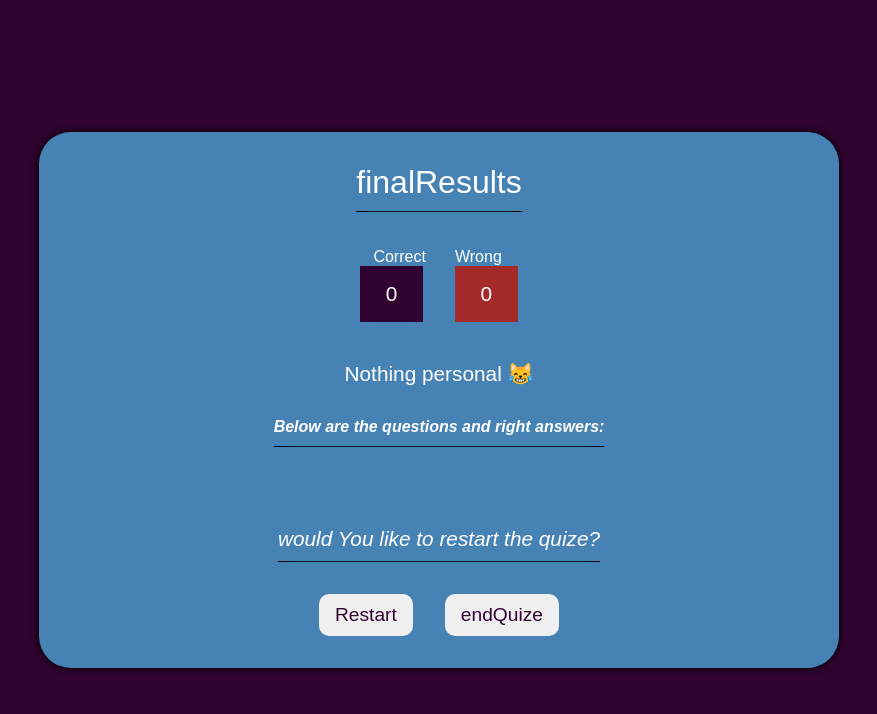
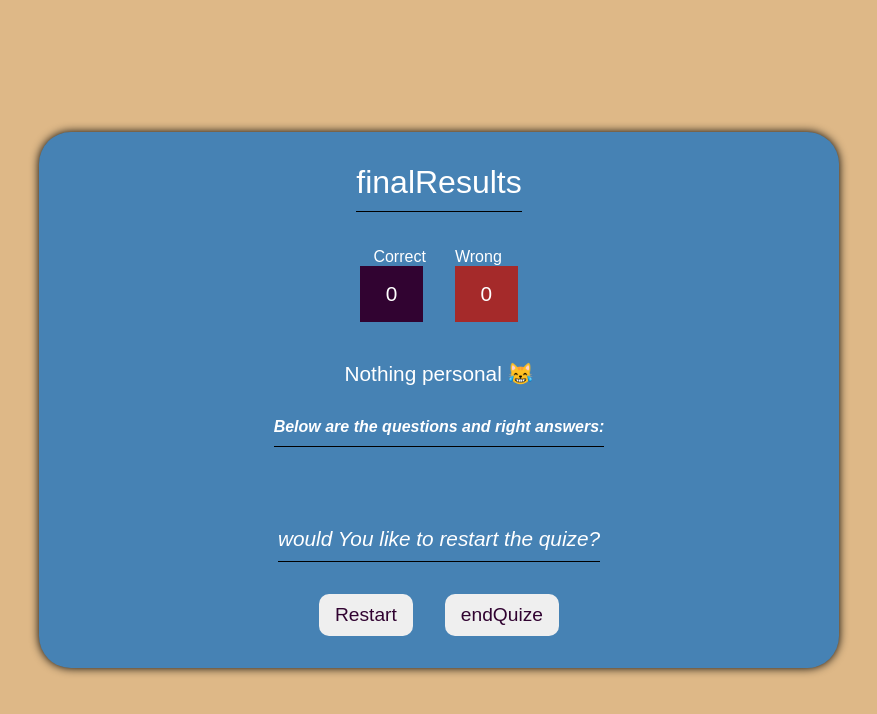
Before and after one commit to RashJrEdmund/quiz-app, a React (Create React App) app: page /results in a window 1280 px wide. Shown: the top 714 px of the page, without its empty margins (201-1078 px from the left). Built offline with nearby package versions, Linux system fonts and the light colour scheme.

Commit message:
changed the results main bg to burlywood

```diff
--- a/src/pages/Results/results.css
+++ b/src/pages/Results/results.css
@@ -3,7 +3,7 @@
 }
 
 .results-whole {
-  background-color: #310331;
+  background-color: #deb887;
   width: 100vw;
   height: fit-content;
   min-height: 100vh;
```
